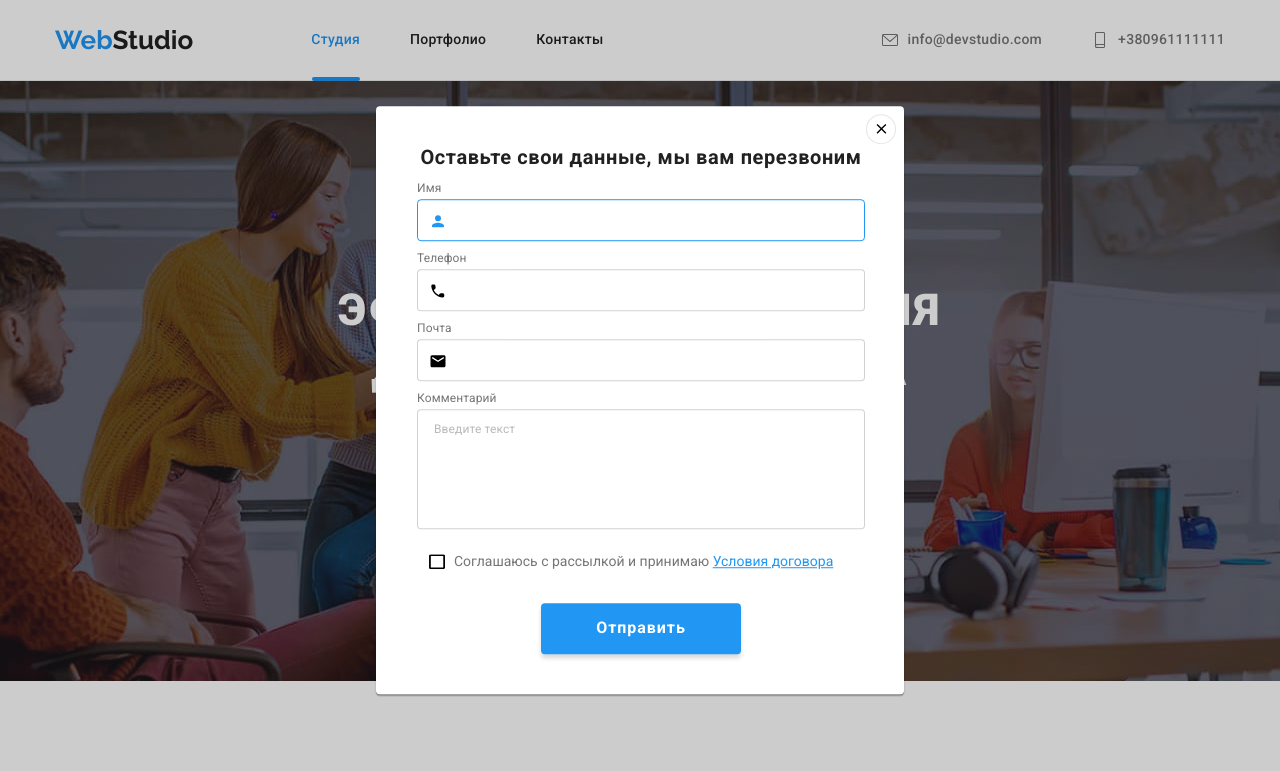
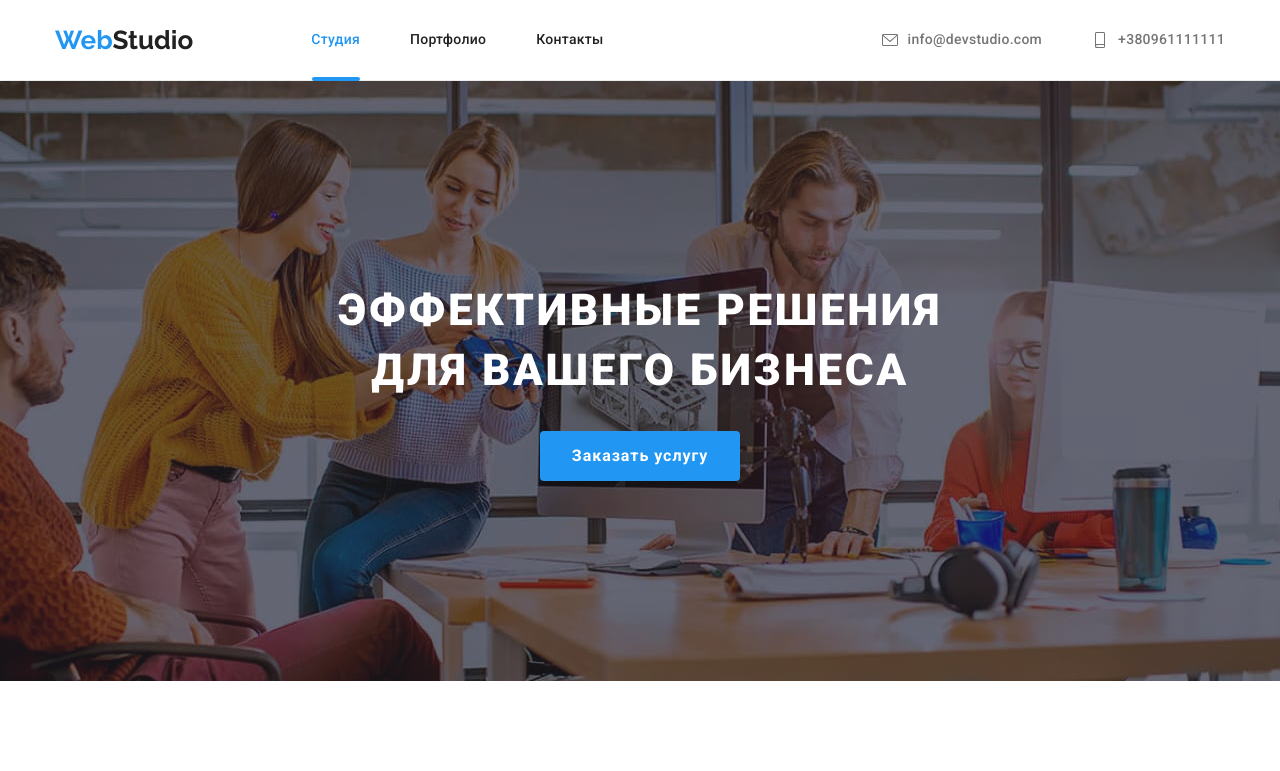
Before and after one commit to olga-plotkina/goit-markup-hw-07, a plain HTML site: page index.html in a window 1280 px wide. Shown: the top 771 px of the page. Drawn offline with nearby package versions, Linux system fonts and the light colour scheme.

Commit message:
fix is-hidden class

```diff
--- a/index.html
+++ b/index.html
@@ -412,7 +412,7 @@
         </div>
     </footer>
 <!-- Модальное окно -->
-    <div class="backdrop .is-hidden" data-modal>
+    <div class="backdrop is-hidden" data-modal>
         <div class="modal">
             <button class="close-button" data-modal-close>
                 <svg class="close-button__icon">
```
